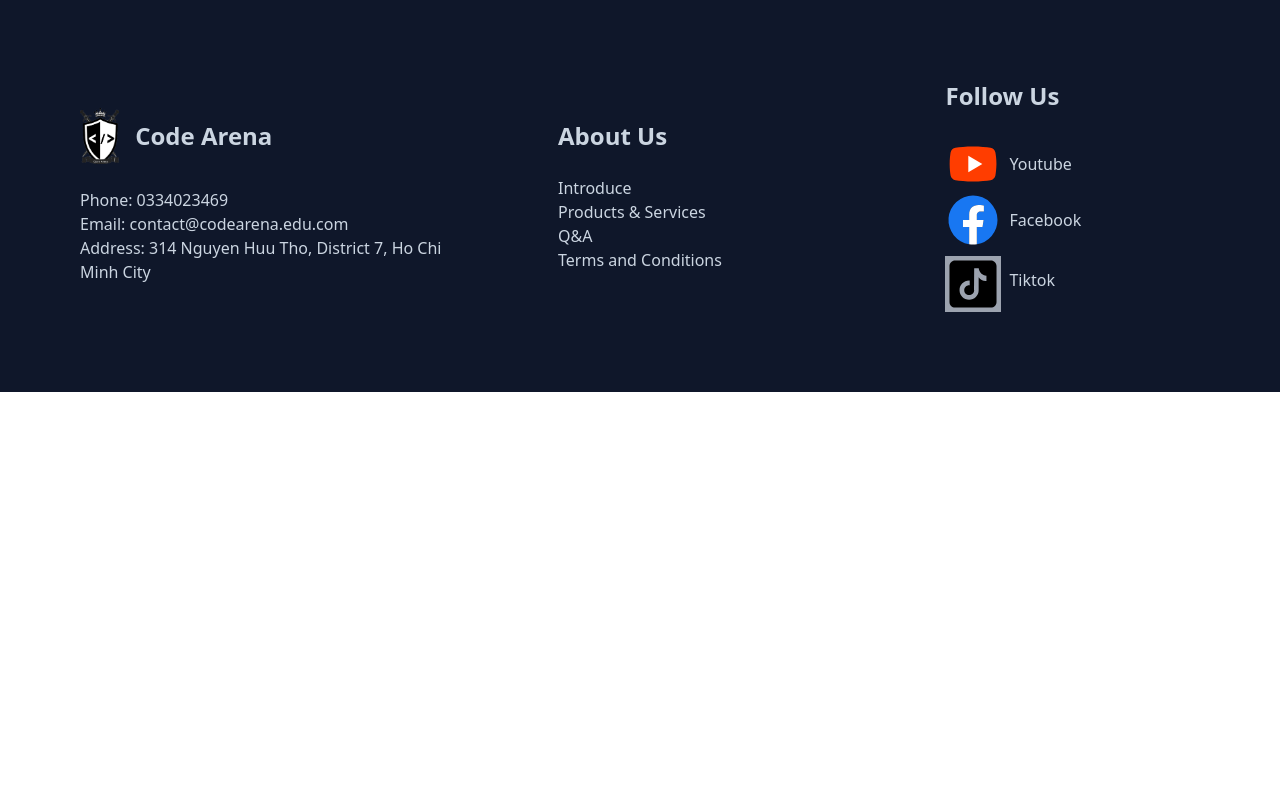
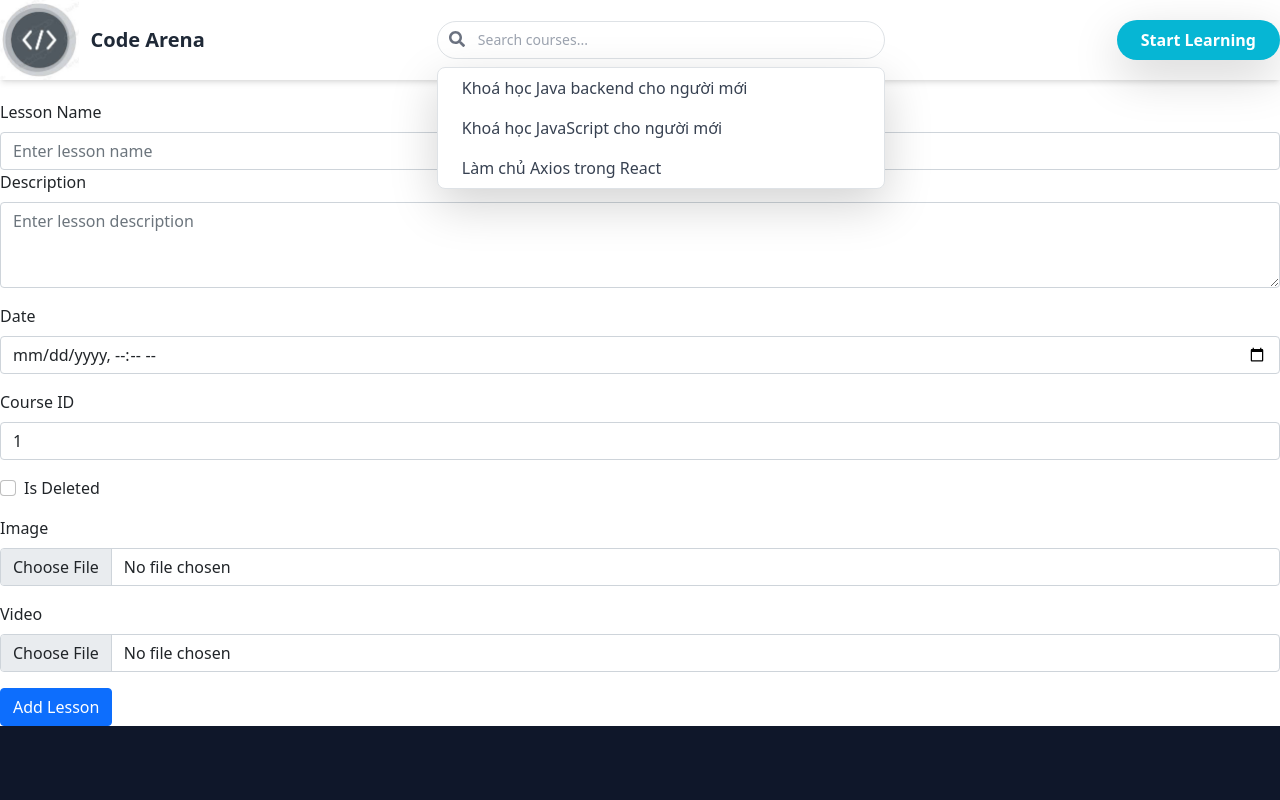
Before and after one commit to nguyentrungtinh2003/online_learning_management_system_frontend, a React (Create React App) app: page /add-lesson in a window 1280 px wide. Shown: the top 800 px of the page. Built offline with nearby package versions, Linux system fonts and the light colour scheme; no server answers; a web font is replaced by a local one.

Commit message:
Add file addCourse, addLesson, axios API basic, update many file

```diff
--- a/src/App.js
+++ b/src/App.js
@@ -15,6 +15,8 @@ import Sidebar from "./pages/Dashboard/Sidebar";
 import Header from "./pages/Dashboard/Header";
 import "react-toastify/dist/ReactToastify.css";
 import Footer from "./components/Footer/Footer";
+import AddCourse from "./pages/Course/AddCourse";
+import AddLesson from "./pages/Lesson/AddLesson";
 
 function App() {
   return (
@@ -112,6 +114,24 @@ function App() {
               </>
             }
           />
+          <Route
+            path="/add-course"
+            element={
+              <>
+                <Navbar />
+                <AddCourse />
+              </>
+            }
+          />
+          <Route
+            path="/add-lesson"
+            element={
+              <>
+                <Navbar />
+                <AddLesson />
+              </>
+            }
+          />
         </Routes>
       </Router>
       <Footer />
--- a/src/components/Navbar/Navbar.js
+++ b/src/components/Navbar/Navbar.js
@@ -57,15 +57,21 @@ export default function Navbar() {
           {/* Results */}
           <div className="absolute left-0 w-full mt-2 bg-white border rounded-lg shadow-lg z-10">
             <ul className="max-h-48 overflow-y-auto">
+              <a className="" href="#">
                 <li className="px-4 py-2 text-gray-700 hover:bg-cyan-100 cursor-pointer">
                   Khoá học Java backend cho người mới
                 </li>
+              </a>
+              <a className="" href="#">
                 <li className="px-4 py-2 text-gray-700 hover:bg-cyan-100 cursor-pointer">
-                Làm chủ frontend với Javascript
+                  Khoá học JavaScript cho người mới
                 </li>
+              </a>
+              <a className="" href="#">
                 <li className="px-4 py-2 text-gray-700 hover:bg-cyan-100 cursor-pointer">
-                Fetch data với Axios
+                  Làm chủ Axios trong React
                 </li>
+              </a>
             </ul>
           </div>
         </div>
--- /dev/null
+++ b/src/pages/Course/AddCourse.js
@@ -0,0 +1,127 @@
+import React, { useState } from "react";
+import { Form, Button } from "react-bootstrap";
+import axios from "axios";
+import URL from "../../config/URLconfig";
+
+const AddCourse = () => {
+  const [courseData, setCourseData] = useState({
+    courseName: "",
+    description: "",
+    users: [], // Nếu cần, thêm danh sách user ID
+    user: { id: localStorage.getItem("id") }, // Đối tượng user cơ bản
+    lessons: [], // Nếu cần, thêm danh sách lesson ID
+  });
+
+  const [img, setImg] = useState(null);
+
+  const handleChange = (e) => {
+    const { name, value } = e.target;
+    setCourseData({ ...courseData, [name]: value });
+  };
+
+  const handleImageChange = (e) => {
+    setImg(e.target.files[0]); // Sửa lỗi setImage thành setImg
+  };
+
+  const handleSubmit = (e) => {
+    e.preventDefault();
+
+    const data = new FormData();
+    data.append(
+      "course",
+      new Blob([JSON.stringify(courseData)], { type: "application/json" })
+    );
+    if (img) {
+      data.append("img", img);
+    }
+
+    axios
+      .post(`${URL}/api/courses/add`, data, {
+        headers: {
+          "Content-Type": "multipart/form-data",
+        },
+      })
+      .then((response) => {
+        alert("Course added successfully!");
+        window.location.reload();
+      })
+      .catch((error) => {
+        console.error("Error adding course:", error);
+      });
+  };
+
+  return (
+    <Form onSubmit={handleSubmit}>
+      <Form.Group className="mt-100" controlId="formCourseName">
+        <Form.Label>Course Name</Form.Label>
+        <Form.Control
+          type="text"
+          placeholder="Enter course name"
+          name="courseName"
+          value={courseData.courseName}
+          onChange={handleChange}
+        />
+      </Form.Group>
+
+      <Form.Group className="mb-3" controlId="formDescription">
+        <Form.Label>Description</Form.Label>
+        <Form.Control
+          as="textarea"
+          rows={3}
+          placeholder="Enter course description"
+          name="description"
+          value={courseData.description}
+          onChange={handleChange}
+        />
+      </Form.Group>
+
+      <Form.Group className="mb-3" controlId="formImage">
+        <Form.Label>Course Image</Form.Label>
+        <Form.Control
+          type="file"
+          name="img"
+          onChange={handleImageChange} // Đảm bảo tải file lên
+        />
+      </Form.Group>
+
+      <Form.Group className="mb-3" controlId="formDate">
+        <Form.Label>Date</Form.Label>
+        <Form.Control
+          type="datetime-local"
+          name="date"
+          value={courseData.date}
+          onChange={handleChange}
+        />
+      </Form.Group>
+
+      <Form.Group className="mb-3" controlId="formUserId">
+        <Form.Label>User ID</Form.Label>
+        <Form.Control
+          type="text"
+          placeholder="Enter user ID"
+          name="userId"
+          value={courseData.userId}
+          onChange={handleChange}
+        />
+      </Form.Group>
+
+      <Form.Group className="mb-3" controlId="formIsDeleted">
+        <Form.Check
+          type="checkbox"
+          label="Is Deleted"
+          name="isDeleted"
+          checked={courseData.isDeleted}
+          onChange={(e) =>
+            setCourseData({ ...courseData, isDeleted: e.target.checked })
+          }
+        />
+      </Form.Group>
+
+      <Button variant="primary" type="submit">
+        Add Course
+      </Button>
+    </Form>
+  );
+};
+
+export default AddCourse;
--- /dev/null
+++ b/src/pages/Lesson/AddLesson.js
@@ -0,0 +1,140 @@
+import React, { useState } from "react";
+import axios from "axios";
+import { Form, Button } from "react-bootstrap";
+import URL from "../../config/URLconfig";
+
+const AddLesson = () => {
+  const [lessonData, setLessonData] = useState({
+    lessonName: "",
+    description: "",
+    isDeleted: false,
+    courseId: 1, // ID của khóa học
+  });
+  const [img, setImg] = useState(null);
+  const [video, setVideo] = useState(null);
+
+  const handleChange = (e) => {
+    const { name, value } = e.target;
+    setLessonData({ ...lessonData, [name]: value });
+  };
+
+  const handleImageChange = (e) => {
+    setImg(e.target.files[0]);
+  };
+
+  const handleVideoChange = (e) => {
+    setVideo(e.target.files[0]);
+  };
+
+  const handleSubmit = (e) => {
+    e.preventDefault();
+
+    const data = new FormData();
+    const payload = {
+      lessonName: lessonData.lessonName,
+      description: lessonData.description,
+      course: { id: 1 }, // Gửi ID của khóa học
+      quizzes: [], // Thêm quiz nếu cần (hiện tại để trống)
+    };
+
+    data.append(
+      "lesson",
+      new Blob([JSON.stringify(payload)], { type: "application/json" })
+    );
+    if (img) {
+      data.append("img", img); // Thêm file ảnh
+    }
+    if (video) {
+      data.append("video", video); // Thêm file video
+    }
+
+    axios
+      .post(`${URL}/api/lessons/add`, data, {
+        headers: {
+          "Content-Type": "multipart/form-data",
+        },
+      })
+      .then((response) => {
+        alert("Lesson added successfully!");
+      })
+      .catch((error) => {
+        console.error("Error adding lesson:", error);
+      });
+  };
+
+  return (
+    <Form onSubmit={handleSubmit}>
+      <Form.Group className="mt-100" controlId="formLessonName">
+        <Form.Label>Lesson Name</Form.Label>
+        <Form.Control
+          type="text"
+          placeholder="Enter lesson name"
+          name="lessonName"
+          value={lessonData.lessonName}
+          onChange={handleChange}
+        />
+      </Form.Group>
+
+      <Form.Group className="mb-3" controlId="formDescription">
+        <Form.Label>Description</Form.Label>
+        <Form.Control
+          as="textarea"
+          rows={3}
+          placeholder="Enter lesson description"
+          name="description"
+          value={lessonData.description}
+          onChange={handleChange}
+        />
+      </Form.Group>
+
+      <Form.Group className="mb-3" controlId="formDate">
+        <Form.Label>Date</Form.Label>
+        <Form.Control
+          type="datetime-local"
+          name="date"
+          value={lessonData.date}
+          onChange={handleChange}
+        />
+      </Form.Group>
+
+      <Form.Group className="mb-3" controlId="formCourseId">
+        <Form.Label>Course ID</Form.Label>
+        <Form.Control
+          type="text"
+          placeholder="Enter course ID"
+          name="courseId"
+          value={lessonData.courseId}
+          onChange={handleChange}
+        />
+      </Form.Group>
+
+      <Form.Group className="mb-3" controlId="formIsDeleted">
+        <Form.Check
+          type="checkbox"
+          label="Is Deleted"
+          name="isDeleted"
+          checked={lessonData.isDeleted}
+          onChange={(e) =>
+            setLessonData({ ...lessonData, isDeleted: e.target.checked })
+          }
+        />
+      </Form.Group>
+
+      <Form.Group className="mb-3" controlId="formImage">
+        <Form.Label>Image</Form.Label>
+        <Form.Control type="file" name="img" onChange={handleImageChange} />
+      </Form.Group>
+
+      <Form.Group className="mb-3" controlId="formVideo">
+        <Form.Label>Video</Form.Label>
+        <Form.Control type="file" name="video" onChange={handleVideoChange} />
+      </Form.Group>
+
+      <Button variant="primary" type="submit">
+        Add Lesson
+      </Button>
+    </Form>
+  );
+};
+
+export default AddLesson;
--- a/src/pages/User/Profile.js
+++ b/src/pages/User/Profile.js
@@ -26,11 +26,11 @@ const Profile = () => {
 
   const userId = localStorage.getItem("id");
 
-  // useEffect(() => {
-  //   axios.get(`${URL}/api/auth/user/${userId}`).then((response) => {
-  //     setUser(response.data.data);
-  //   });
-  // }, [userId]);
+  useEffect(() => {
+    axios.get(`${URL}/api/auth/user/${userId}`).then((response) => {
+      setUser(response.data.data);
+    });
+  }, [userId]);
 
   useEffect(() => {
     const formContainer = formContainerRef.current;
@@ -65,18 +65,16 @@ const Profile = () => {
           <div className="mt-20">
             <div className="flex items-center space-x-4">
               <h2 className="text-3xl font-semibold text-gray-800">
-                {user.username || "Nguyen Trung Tinh"}
+                {user.username}
               </h2>
             </div>
-            <p className="text-sm text-gray-500 mt-1">
-              {user.email || "admin@gmail.com"}
-            </p>
+            <p className="text-sm text-gray-500 mt-1">{user.email}</p>
 
             {/* Coins */}
             <div className="flex items-center mt-2 space-x-3">
               <FaCoins className="text-yellow-500 text-xl" />
               <span className="text-gray-700 font-medium text-lg">
-                1200 Coins
+                {user.coin}
               </span>
             </div>
           </div>
@@ -113,43 +111,37 @@ const Profile = () => {
                 <TextField
                   className="mt-4 w-full"
                   required
-                  label="User Name"
-                  defaultValue={user.username}
+                  value={user.username}
                 />
                 <TextField
                   className="mt-4 w-full"
                   required
-                  label="Email"
-                  defaultValue={user.email}
+                  value={user.email}
                 />
                 <TextField
                   className="mt-4 w-full"
                   required
-                  label="Phone Number"
-                  defaultValue={user.phoneNumber}
+                  value={user.phoneNumber}
                 />
               </div>
               <div>
                 <TextField
                   className="mt-4 w-full"
                   required
-                  label="Date Of Birth"
-                  defaultValue={user.birthDay}
+                  value={user.birthDay}
                   type="date"
                 />
                 <TextField
                   className="mt-4 w-full"
                   required
-                  label="Address"
-                  defaultValue={user.address}
+                  value={user.address}
                 />
                 <TextField
                   select
                   className="mt-4 w-full"
                   required
-                  label="Role"
                   SelectProps={{ native: true }}
-                  defaultValue={user.roleEnum}
+                  value={user.roleEnum}
                 >
                   <option value="STUDENT">STUDENT</option>
                   <option value="TEACHER">TEACHER</option>
```
Also changed, not shown: src/pages/Course/ManagementCourse.js (added, +8 -0 lines). Lines whose indentation alone changed are shown as unchanged.
